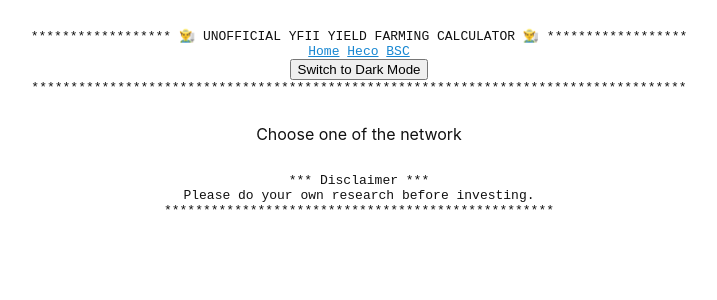
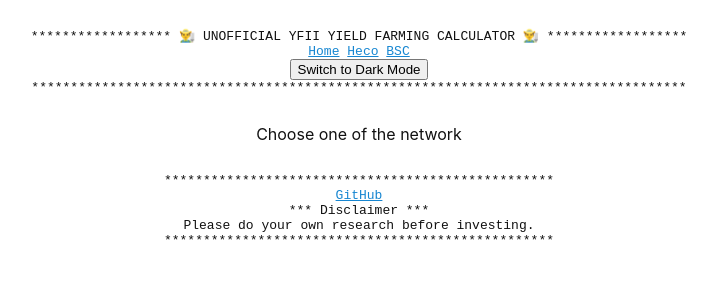
Before and after one commit to Uniscam/heco-yield-mining-info, a React (Create React App) app: page / in a window 1280 px wide. Shown: the top 300 px of the page, without its empty margins (281-998 px from the left). Built offline with nearby package versions, Linux system fonts and the light colour scheme.

Commit message:
feat: update Github link

```diff
--- a/src/component/Footer.tsx
+++ b/src/component/Footer.tsx
@@ -1,10 +1,14 @@
 import React from "react";
-// import { ExternalLink } from "./ExternalLink";
+import { ExternalLink } from "./ExternalLink";
 
 export const Footer: React.FC = () => <>
-    <pre>{
-        `*** Disclaimer ***
+        <pre>{`**************************************************
+`}
+<ExternalLink to="https://github.com/frankwei98/heco-yield-mining-info">GitHub</ExternalLink>
+                {`
+*** Disclaimer ***
 Please do your own research before investing.
 **************************************************
-`}</pre>
+`}
+        </pre>
 </>
```
